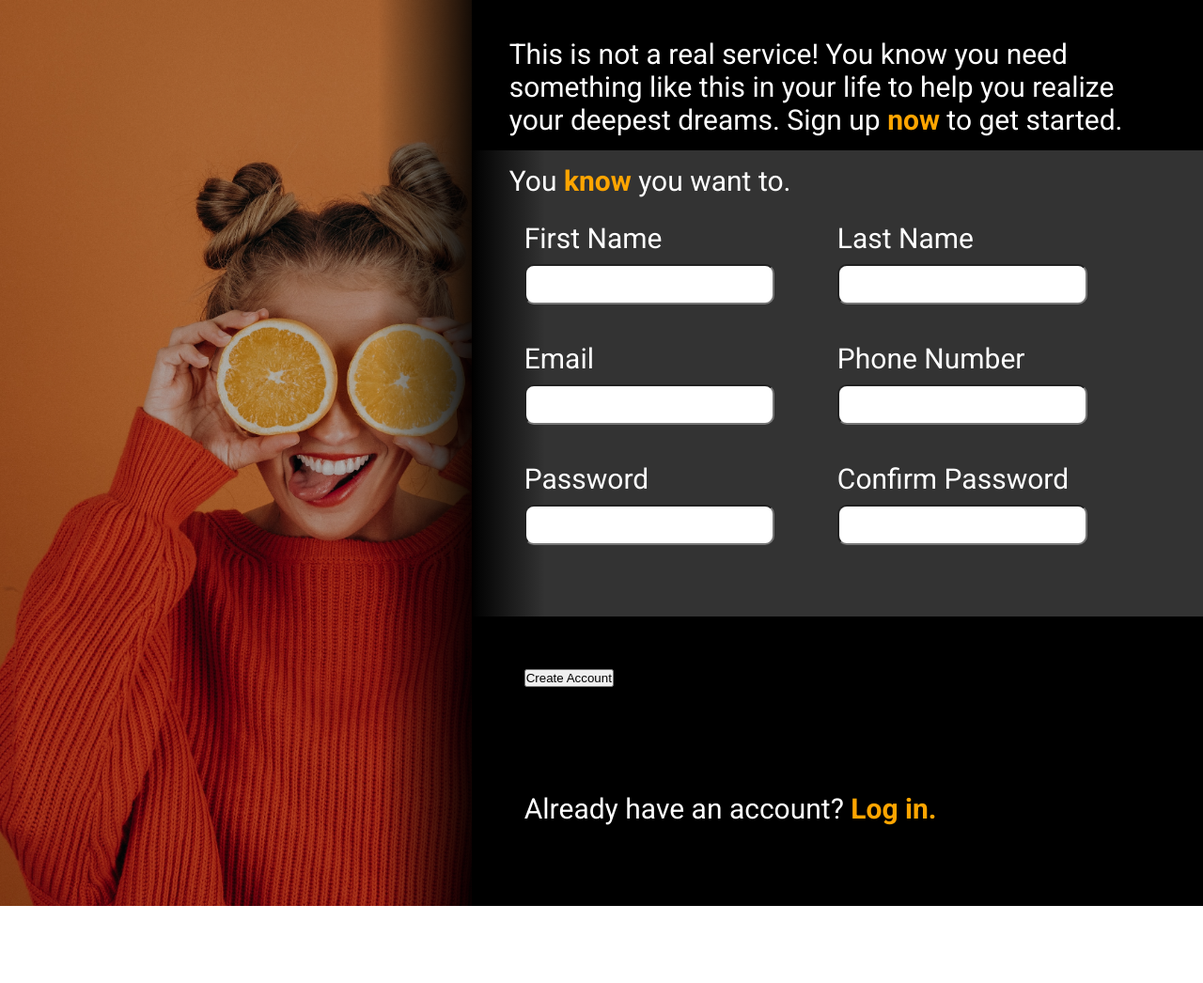
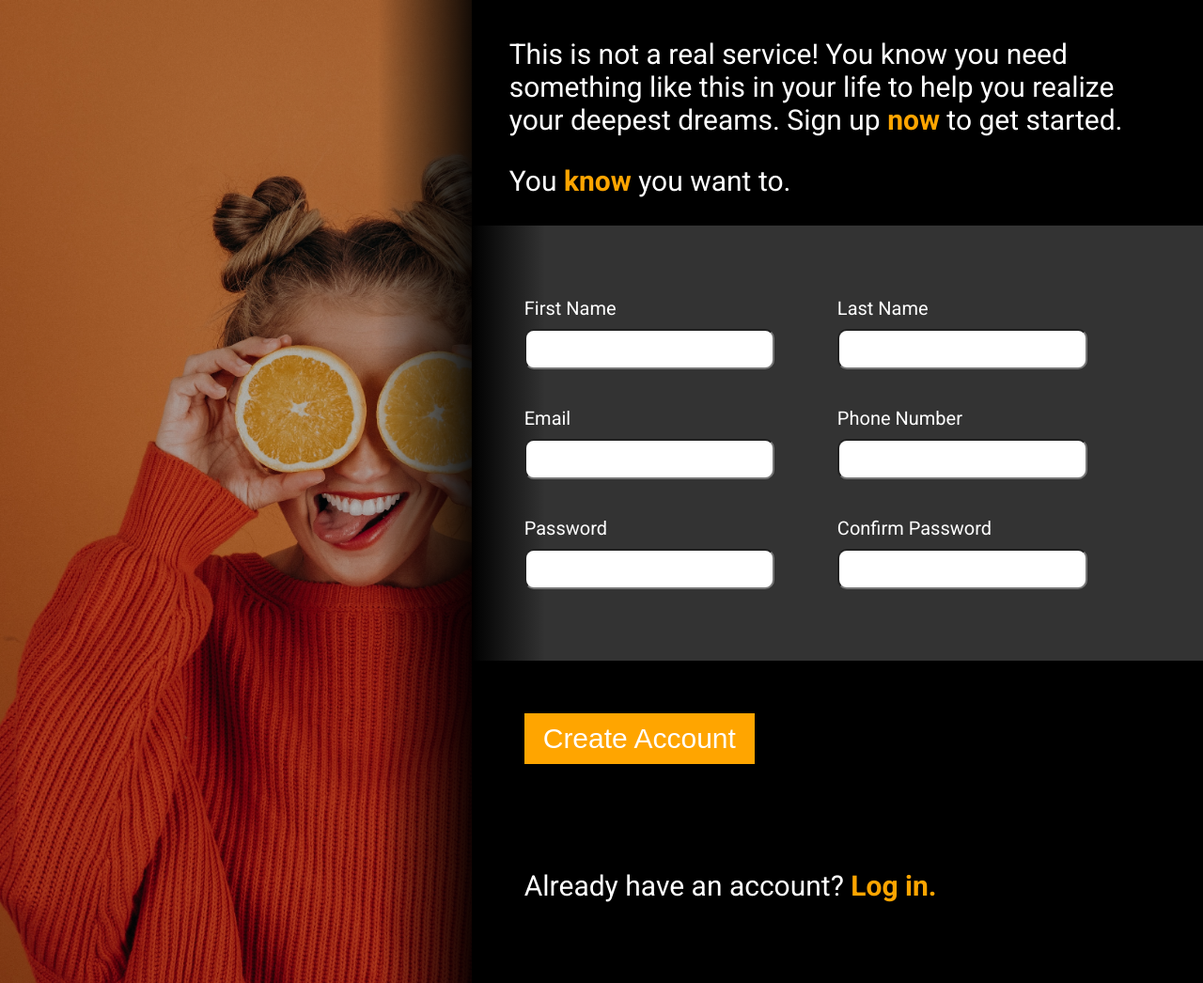
Before and after one commit to mariante0dorescu/Odin-Form, a plain HTML site: page index.html in a window 1280 px wide. Shown: the whole page at 94% size. Before the commit the page ends 964 px from the top, so only its background shows below. Drawn offline with Linux system fonts and the light colour scheme.

Commit message:
button created

```diff
--- a/index.html
+++ b/index.html
@@ -49,7 +49,7 @@
           </div>
         </div>
         <div class="form-container__submit">
-          <button type="submit">Create Account</button>
+          <button class="submit-button" type="submit">Create Account</button>
         </div>
         <div class="sign-in">
           <h2 class="form-headline">Already have an account? <a href="#">Log in.</a></h2>
--- a/style.css
+++ b/style.css
@@ -79,7 +79,7 @@ main{
 
 .image{
   width: 100%;
-  min-height: 30vh;
+  min-height: 50vh;
   background-image: url(./background.jpg);
   background-repeat: no-repeat;
   background-position: center;
@@ -89,7 +89,7 @@ main{
 
 .form-container__text {
   padding: var(--pading-large);
-  height: 20vh;
+  min-height: 20vh;
 }
 
 .form-container__inputs,
@@ -128,7 +128,7 @@ a {
 .form-container__input > label{
   margin-bottom: 1rem;
   font-family: inherit;
-  font-size: var(--medium-font-size)
+  font-size: var(--small-font-size)
 }
 
 .form-container__input > input{
@@ -136,6 +136,16 @@ a {
   padding: 1rem;
   border-radius: 10px;
   font-size: 1.6rem;
+}
+
+.submit-button{
+  background: var(--color-btn-bg);
+  color: var(--color-base-txt);
+  padding: 1rem 2rem;
+  font-size: var(--medium-font-size);
+  border: none;
+  outline: none;
+  cursor: pointer;
 }
 
 
```
